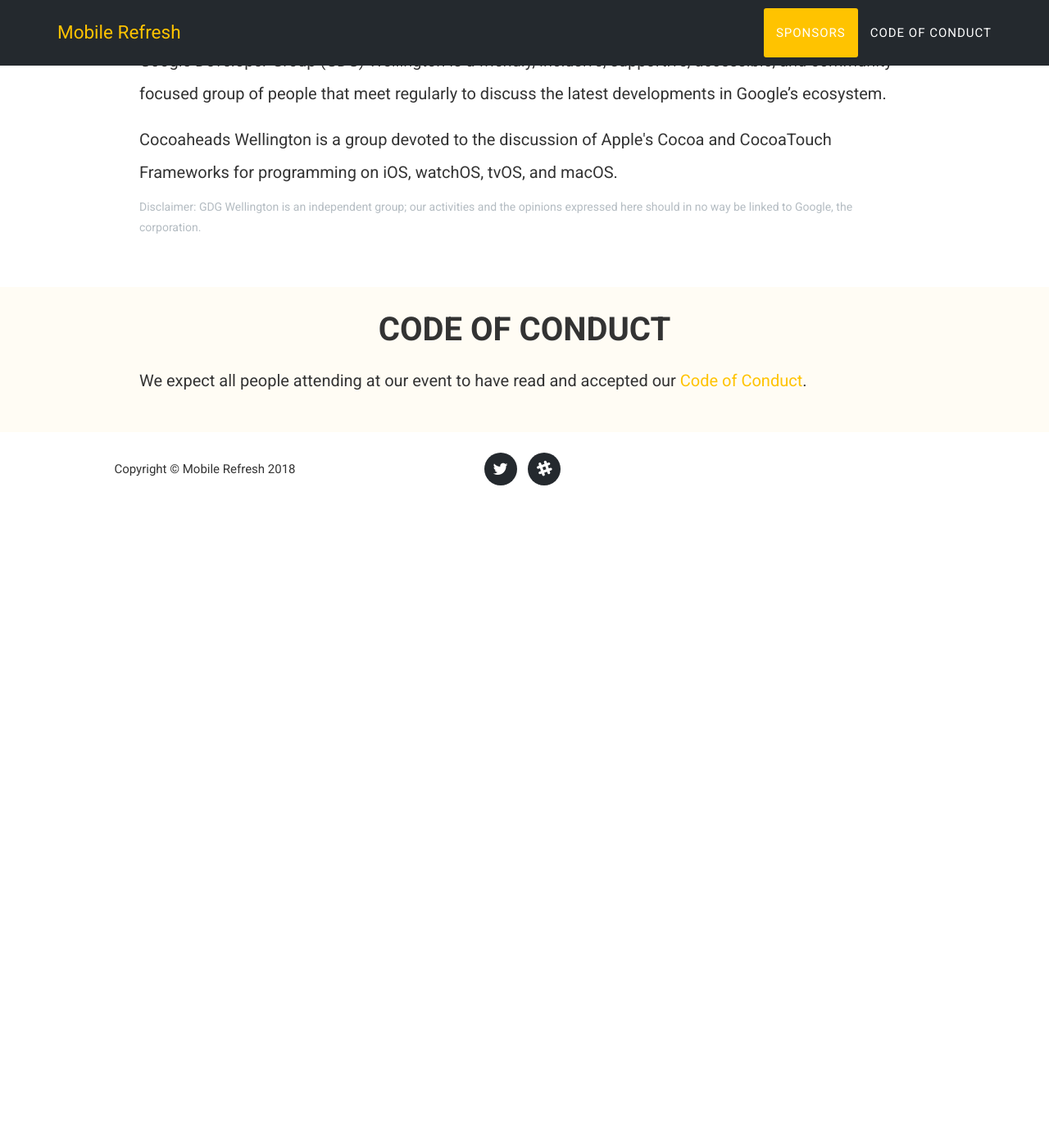
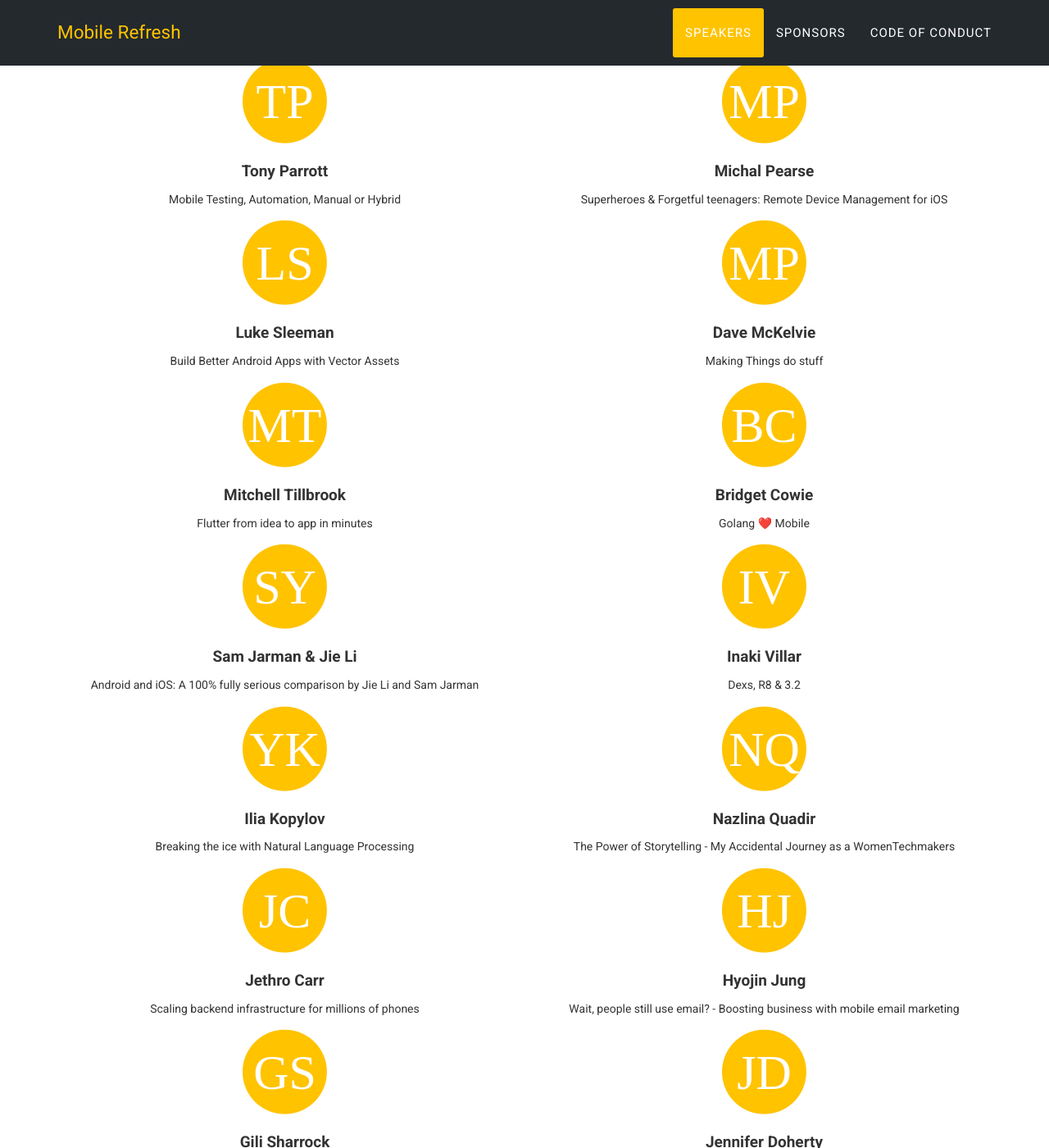
Before and after one commit to MostafaGazar/MostafaGazar.github.io, a Jekyll site: the page built from index.html, in a window 1280 px wide and 1400 px high, scrolled down 2065 px. Shown: the whole window at 82% size. Built offline with Jekyll 4.4.1, drawn with Linux system fonts in a browser that asks for light colours; some web fonts are replaced; before the commit the page ends 2682 px from its top, so only the background shows below that; some of the changed text lies outside the part shown.

Commit message:
Add speakers to website

```diff
--- a/_includes/header.html
+++ b/_includes/header.html
@@ -24,9 +24,9 @@
                     <!--<li>-->
                         <!--<a class="page-scroll" href="#sessions">Sessions</a>-->
                     <!--</li>-->
-                    <!--<li>-->
-                        <!--<a class="page-scroll" href="#speakers">Speakers</a>-->
-                    <!--</li>-->
+                    <li>
+                        <a class="page-scroll" href="#speakers">Speakers</a>
+                    </li>
                     <li>
                         <a class="page-scroll" href="#sponsors">Sponsors</a>
                     </li>
--- a/_includes/speakers.html
+++ b/_includes/speakers.html
@@ -4,157 +4,241 @@
     <div class="row">
       <div class="col-lg-12 text-center">
         <h2 class="section-heading">Speakers</h2>
-        <h3 class="section-subheading text-muted zero-vertical-margin">To be announced</h3>
+        <h3 class="section-subheading text-muted zero-vertical-margin">We are thrilled to welcome a diverse lineup to speakers this year. We will gradually add more speakers to our website so please come back soon</h3>
         <!--<h3 class="section-subheading">We are truly privileged to present you with a fantastic selection of speakers.-->
           <!--There will be more announcements closer to the date...</h3>-->
       </div>
     </div>
 
-    <!--<div class="row text-center">-->
-       <!--<div class="col-xs-6">-->
-        <!--&lt;!&ndash;<a href="#" target="_blank">&ndash;&gt;-->
-              <!--<span class="fa-stack fa-4x">-->
-                <!--<i class="fa fa-circle fa-stack-2x text-primary"></i>-->
-                <!--<i class="fa fa-stack-1x fa-inverse">JW</i>-->
-              <!--</span>-->
-        <!--&lt;!&ndash;</a>&ndash;&gt;-->
-        <!--<h4 class="service-heading">Julie Watson</h4>-->
-        <!--<p class="text-muted">Trade Me</p>-->
-        <!--<p class="large-text-one-line">How mobile phones have changed New Zealanders' lives and why it matters</p>-->
-      <!--</div>-->
-      <!--<div class="col-xs-6">-->
-        <!--&lt;!&ndash;<a href="#" target="_blank">&ndash;&gt;-->
-              <!--<span class="fa-stack fa-4x">-->
-                <!--<i class="fa fa-circle fa-stack-2x text-primary"></i>-->
-                <!--<i class="fa fa-stack-1x fa-inverse">CB</i>-->
-              <!--</span>-->
-        <!--&lt;!&ndash;</a>&ndash;&gt;-->
-        <!--<h4 class="service-heading">Craig Box</h4>-->
-        <!--<p class="text-muted">Google</p>-->
-        <!--<p class="large-text-one-line">Containers, Kubernetes and Google Cloud</p>-->
-      <!--</div>-->
-      <!--<div class="col-xs-6">-->
-        <!--&lt;!&ndash;<a href="#" target="_blank">&ndash;&gt;-->
-              <!--<span class="fa-stack fa-4x">-->
-                <!--<i class="fa fa-circle fa-stack-2x text-primary"></i>-->
-                <!--<i class="fa fa-stack-1x fa-inverse">RR</i>-->
-              <!--</span>-->
-        <!--&lt;!&ndash;</a>&ndash;&gt;-->
-        <!--<h4 class="service-heading">Rachel Radford</h4>-->
-        <!--<p class="text-muted">Trade Me</p>-->
-        <!--<p class="large-text-one-line">Design Systems</p>-->
-      <!--</div>-->
-      <!--<div class="col-xs-6">-->
-        <!--&lt;!&ndash;<a href="#" target="_blank">&ndash;&gt;-->
-              <!--<span class="fa-stack fa-4x">-->
-                <!--<i class="fa fa-circle fa-stack-2x text-primary"></i>-->
-                <!--<i class="fa fa-stack-1x fa-inverse">SJ</i>-->
-              <!--</span>-->
-        <!--&lt;!&ndash;</a>&ndash;&gt;-->
-        <!--<h4 class="service-heading">Sam Jarman</h4>-->
-        <!--<p class="text-muted">Carnival</p>-->
-        <!--<p class="large-text-one-line">What's New in Push Notifications?</p>-->
-      <!--</div>     -->
-      <!--<div class="col-xs-6">-->
-        <!--&lt;!&ndash;<a href="#" target="_blank">&ndash;&gt;-->
-              <!--<span class="fa-stack fa-4x">-->
-                <!--<i class="fa fa-circle fa-stack-2x text-primary"></i>-->
-                <!--<i class="fa fa-stack-1x fa-inverse">MA</i>-->
-              <!--</span>-->
-        <!--&lt;!&ndash;</a>&ndash;&gt;-->
-        <!--<h4 class="service-heading">Mete Atamel</h4>-->
-        <!--<p class="text-muted">Google</p>-->
-        <!--<p class="large-text-one-line">Intro to gRPC: An open source RPC framework</p>-->
-      <!--</div>-->
-      <!--<div class="col-xs-6">-->
-        <!--<a href="#" target="_blank">-->
-              <!--<span class="fa-stack fa-4x">-->
-                <!--<i class="fa fa-circle fa-stack-2x text-primary"></i>-->
-                <!--<i class="fa fa-stack-1x fa-inverse">JM</i>-->
-              <!--</span>-->
-        <!--</a>-->
-        <!--<h4 class="service-heading">Justin Mclean</h4>-->
-        <!--<p class="text-muted">IoT Sydney</p>-->
-        <!--<p class="large-text-one-line">How to Become an IoT Developer (and Have Fun!)</p>-->
-      <!--</div>-->
-      <!--<div class="col-xs-6">-->
-        <!--&lt;!&ndash;<a href="#" target="_blank">&ndash;&gt;-->
-              <!--<span class="fa-stack fa-4x">-->
-                <!--<i class="fa fa-circle fa-stack-2x text-primary"></i>-->
-                <!--<i class="fa fa-stack-1x fa-inverse">RL</i>-->
-              <!--</span>-->
-        <!--&lt;!&ndash;</a>&ndash;&gt;-->
-        <!--<h4 class="service-heading">Rowan Livingstone</h4>-->
-        <!--<p class="text-muted">Trade Me</p>-->
-        <!--<p class="large-text-one-line">Drag and Drop in iOS 11</p>-->
-      <!--</div>-->
-      <!--<div class="col-xs-6">-->
-        <!--&lt;!&ndash;<a href="#" target="_blank">&ndash;&gt;-->
-              <!--<span class="fa-stack fa-4x">-->
-                <!--<i class="fa fa-circle fa-stack-2x text-primary"></i>-->
-                <!--<i class="fa fa-stack-1x fa-inverse">DM</i>-->
-              <!--</span>-->
-        <!--&lt;!&ndash;</a>&ndash;&gt;-->
-        <!--<h4 class="service-heading">Dave McKelvie</h4>-->
-        <!--<p class="text-muted">ikeGPS</p>-->
-        <!--<p class="large-text-one-line">What is Android Things and why should you care</p>-->
-      <!--</div>-->
-      <!--<div class="col-xs-6">-->
-        <!--&lt;!&ndash;<a href="#" target="_blank">&ndash;&gt;-->
-              <!--<span class="fa-stack fa-4x">-->
-                <!--<i class="fa fa-circle fa-stack-2x text-primary"></i>-->
-                <!--<i class="fa fa-stack-1x fa-inverse">TB</i>-->
-              <!--</span>-->
-        <!--&lt;!&ndash;</a>&ndash;&gt;-->
-        <!--<h4 class="service-heading">Thye Yeow Bok</h4>-->
-        <!--<p class="text-muted">Google</p>-->
-        <!--<p class="large-text-one-line">Best Practices in Building Chatbot using Firebase and API.AI.</p>-->
-      <!--</div>-->
-      <!--<div class="col-xs-6">-->
-        <!--&lt;!&ndash;<a href="#" target="_blank">&ndash;&gt;-->
-              <!--<span class="fa-stack fa-4x">-->
-                <!--<i class="fa fa-circle fa-stack-2x text-primary"></i>-->
-                <!--<i class="fa fa-stack-1x fa-inverse">CD</i>-->
-              <!--</span>-->
-        <!--&lt;!&ndash;</a>&ndash;&gt;-->
-        <!--<h4 class="service-heading">Christie Davis</h4>-->
-        <!--<p class="text-muted">Alphero</p>-->
-        <!--<p class="large-text-one-line">Managing multi-source audio-playback in iOS</p>-->
-      <!--</div>-->
-      <!--<div class="col-xs-6">-->
-        <!--&lt;!&ndash;<a href="#" target="_blank">&ndash;&gt;-->
-              <!--<span class="fa-stack fa-4x">-->
-                <!--<i class="fa fa-circle fa-stack-2x text-primary"></i>-->
-                <!--<i class="fa fa-stack-1x fa-inverse">GP</i>-->
-              <!--</span>-->
-        <!--&lt;!&ndash;</a>&ndash;&gt;-->
-        <!--<h4 class="service-heading">Glenn Parker</h4>-->
-        <!--<p class="text-muted">Xero</p>-->
-        <!--<p class="large-text-one-line">Building shared code across timezones</p>-->
-      <!--</div>-->
-      <!--<div class="col-xs-6">-->
-          <!--&lt;!&ndash;<a href="#" target="_blank">&ndash;&gt;-->
-                <!--<span class="fa-stack fa-4x">-->
-                  <!--<i class="fa fa-circle fa-stack-2x text-primary"></i>-->
-                  <!--<i class="fa fa-stack-1x fa-inverse">FH</i>-->
-                <!--</span>-->
-          <!--&lt;!&ndash;</a>&ndash;&gt;-->
-          <!--<h4 class="service-heading">Felipe Hoffa</h4>-->
-          <!--<p class="text-muted">Google</p>-->
-          <!--<p class="large-text-one-line">What can we learn from 750 billion GitHub events and 42 TB of code</p>-->
-      <!--</div>-->
-      <!--<div class="col-xs-6">-->
-        <!--&lt;!&ndash;<a href="#" target="_blank">&ndash;&gt;-->
-              <!--<span class="fa-stack fa-4x">-->
-                <!--<i class="fa fa-circle fa-stack-2x text-primary"></i>-->
-                <!--<i class="fa fa-stack-1x fa-inverse">YL</i>-->
-              <!--</span>-->
-        <!--&lt;!&ndash;</a>&ndash;&gt;-->
-        <!--<h4 class="service-heading">Yan Li</h4>-->
-        <!--<p class="text-muted">Fiserv Auckland</p>-->
-        <!--<p class="large-text-one-line">s/*/swift (Replacing everything with Swift)</p>-->
-      <!--</div> -->
-    <!--</div>-->
+    <br/><br/><br/>
+
+    <div class="row text-center">
+       <div class="col-xs-6">
+        <!-- <a href="#" target="_blank"> -->
+              <span class="fa-stack fa-4x">
+                <i class="fa fa-circle fa-stack-2x text-primary"></i>
+                <i class="fa fa-stack-1x fa-inverse">ZD</i>
+              </span>
+        <!-- </a> -->
+        <h4 class="service-heading">Zarah Dominguez</h4>
+        <p class="text-muted"></p>
+        <p class="large-text-one-line">Keynote</p>
+      </div>
+      <div class="col-xs-6">
+        <!-- <a href="#" target="_blank"> -->
+              <span class="fa-stack fa-4x">
+                <i class="fa fa-circle fa-stack-2x text-primary"></i>
+                <i class="fa fa-stack-1x fa-inverse">CV</i>
+              </span>
+        <!-- </a> -->
+        <h4 class="service-heading">Christie Davie &amp; Valerie Chan</h4>
+        <p class="text-muted"></p>
+        <p class="large-text-one-line">iRow: Practical Machine Learning in iOS</p>
+      </div>
+    </div>
+
+    <div class="row text-center">
+      <div class="col-xs-6">
+       <!-- <a href="#" target="_blank"> -->
+             <span class="fa-stack fa-4x">
+               <i class="fa fa-circle fa-stack-2x text-primary"></i>
+               <i class="fa fa-stack-1x fa-inverse">TP</i>
+             </span>
+       <!-- </a> -->
+       <h4 class="service-heading">Tony Parrott</h4>
+       <p class="text-muted"></p>
+       <p class="large-text-one-line">Mobile Testing, Automation, Manual or Hybrid</p>
+     </div>
+     <div class="col-xs-6">
+       <!-- <a href="#" target="_blank"> -->
+             <span class="fa-stack fa-4x">
+               <i class="fa fa-circle fa-stack-2x text-primary"></i>
+               <i class="fa fa-stack-1x fa-inverse">MP</i>
+             </span>
+       <!-- </a> -->
+       <h4 class="service-heading">Michal Pearse</h4>
+       <p class="text-muted"></p>
+       <p class="large-text-one-line">Superheroes &amp; Forgetful teenagers: Remote Device Management for iOS</p>
+     </div>
+    </div>
+
+    <div class="row text-center">
+      <div class="col-xs-6">
+       <!-- <a href="#" target="_blank"> -->
+             <span class="fa-stack fa-4x">
+               <i class="fa fa-circle fa-stack-2x text-primary"></i>
+               <i class="fa fa-stack-1x fa-inverse">LS</i>
+             </span>
+       <!-- </a> -->
+       <h4 class="service-heading">Luke Sleeman</h4>
+       <p class="text-muted"></p>
+       <p class="large-text-one-line">Build Better Android Apps with Vector Assets</p>
+     </div>
+     <div class="col-xs-6">
+       <!-- <a href="#" target="_blank"> -->
+             <span class="fa-stack fa-4x">
+               <i class="fa fa-circle fa-stack-2x text-primary"></i>
+               <i class="fa fa-stack-1x fa-inverse">MP</i>
+             </span>
+       <!-- </a> -->
+       <h4 class="service-heading">Dave McKelvie</h4>
+       <p class="text-muted"></p>
+       <p class="large-text-one-line">Making Things do stuff</p>
+     </div>
+    </div>
+
+
+    <div class="row text-center">
+      <div class="col-xs-6">
+       <!-- <a href="#" target="_blank"> -->
+             <span class="fa-stack fa-4x">
+               <i class="fa fa-circle fa-stack-2x text-primary"></i>
+               <i class="fa fa-stack-1x fa-inverse">MT</i>
+             </span>
+       <!-- </a> -->
+       <h4 class="service-heading">Mitchell Tillbrook</h4>
+       <p class="text-muted"></p>
+       <p class="large-text-one-line">Flutter from idea to app in minutes</p>
+     </div>
+     <div class="col-xs-6">
+       <!-- <a href="#" target="_blank"> -->
+             <span class="fa-stack fa-4x">
+               <i class="fa fa-circle fa-stack-2x text-primary"></i>
+               <i class="fa fa-stack-1x fa-inverse">BC</i>
+             </span>
+       <!-- </a> -->
+       <h4 class="service-heading">Bridget Cowie</h4>
+       <p class="text-muted"></p>
+       <p class="large-text-one-line">Golang ❤️ Mobile</p>
+     </div>
+    </div>
+
+    <div class="row text-center">
+      <div class="col-xs-6">
+       <!-- <a href="#" target="_blank"> -->
+             <span class="fa-stack fa-4x">
+               <i class="fa fa-circle fa-stack-2x text-primary"></i>
+               <i class="fa fa-stack-1x fa-inverse">SY</i>
+             </span>
+       <!-- </a> -->
+       <h4 class="service-heading">Sam Jarman &amp; Jie Li</h4>
+       <p class="text-muted"></p>
+       <p class="large-text-one-line">Android and iOS: A 100% fully serious comparison by Jie Li and Sam Jarman</p>
+     </div>
+     <div class="col-xs-6">
+       <!-- <a href="#" target="_blank"> -->
+             <span class="fa-stack fa-4x">
+               <i class="fa fa-circle fa-stack-2x text-primary"></i>
+               <i class="fa fa-stack-1x fa-inverse">IV</i>
+             </span>
+       <!-- </a> -->
+       <h4 class="service-heading">Inaki Villar</h4>
+       <p class="text-muted"></p>
+       <p class="large-text-one-line">Dexs, R8 &amp; 3.2</p>
+     </div>
+    </div>
+
+    <div class="row text-center">
+      <div class="col-xs-6">
+       <!-- <a href="#" target="_blank"> -->
+             <span class="fa-stack fa-4x">
+               <i class="fa fa-circle fa-stack-2x text-primary"></i>
+               <i class="fa fa-stack-1x fa-inverse">YK</i>
+             </span>
+       <!-- </a> -->
+       <h4 class="service-heading">Ilia Kopylov</h4>
+       <p class="text-muted"></p>
+       <p class="large-text-one-line">Breaking the ice with Natural Language Processing</p>
+     </div>
+     <div class="col-xs-6">
+       <!-- <a href="#" target="_blank"> -->
+             <span class="fa-stack fa-4x">
+               <i class="fa fa-circle fa-stack-2x text-primary"></i>
+               <i class="fa fa-stack-1x fa-inverse">NQ</i>
+             </span>
+       <!-- </a> -->
+       <h4 class="service-heading">Nazlina Quadir</h4>
+       <p class="text-muted"></p>
+       <p class="large-text-one-line">The Power of Storytelling - My Accidental Journey as a WomenTechmakers</p>
+     </div>
+    </div>
+
+    <div class="row text-center">
+      <div class="col-xs-6">
+       <!-- <a href="#" target="_blank"> -->
+             <span class="fa-stack fa-4x">
+               <i class="fa fa-circle fa-stack-2x text-primary"></i>
+               <i class="fa fa-stack-1x fa-inverse">JC</i>
+             </span>
+       <!-- </a> -->
+       <h4 class="service-heading">Jethro Carr</h4>
+       <p class="text-muted"></p>
+       <p class="large-text-one-line">Scaling backend infrastructure for millions of phones</p>
+     </div>
+     <div class="col-xs-6">
+       <!-- <a href="#" target="_blank"> -->
+             <span class="fa-stack fa-4x">
+               <i class="fa fa-circle fa-stack-2x text-primary"></i>
+               <i class="fa fa-stack-1x fa-inverse">HJ</i>
+             </span>
+       <!-- </a> -->
+       <h4 class="service-heading">Hyojin Jung</h4>
+       <p class="text-muted"></p>
+       <p class="large-text-one-line">Wait, people still use email? - Boosting business with mobile email marketing</p>
+     </div>
+    </div>
+
+
+    <div class="row text-center">
+      <div class="col-xs-6">
+       <!-- <a href="#" target="_blank"> -->
+             <span class="fa-stack fa-4x">
+               <i class="fa fa-circle fa-stack-2x text-primary"></i>
+               <i class="fa fa-stack-1x fa-inverse">GS</i>
+             </span>
+       <!-- </a> -->
+       <h4 class="service-heading">Gili Sharrock</h4>
+       <p class="text-muted"></p>
+       <p class="large-text-one-line">Custom vs native fonts in apps</p>
+     </div>
+     <div class="col-xs-6">
+       <!-- <a href="#" target="_blank"> -->
+             <span class="fa-stack fa-4x">
+               <i class="fa fa-circle fa-stack-2x text-primary"></i>
+               <i class="fa fa-stack-1x fa-inverse">JD</i>
+             </span>
+       <!-- </a> -->
+       <h4 class="service-heading">Jennifer Doherty</h4>
+       <p class="text-muted"></p>
+       <p class="large-text-one-line">But doesn’t everyone with a smartphone speak English?</p>
+     </div>
+    </div>
+
+
+    <div class="row text-center">
+      <div class="col-xs-6">
+       <!-- <a href="#" target="_blank"> -->
+             <span class="fa-stack fa-4x">
+               <i class="fa fa-circle fa-stack-2x text-primary"></i>
+               <i class="fa fa-stack-1x fa-inverse">EML</i>
+             </span>
+       <!-- </a> -->
+       <h4 class="service-heading">Enrique Manas Lopez</h4>
+       <p class="text-muted"></p>
+       <p class="large-text-one-line">TensorFlow for Mobile Developers</p>
+     </div>
+     <div class="col-xs-6">
+       <!-- <a href="#" target="_blank"> -->
+             <span class="fa-stack fa-4x">
+               <i class="fa fa-circle fa-stack-2x text-primary"></i>
+               <i class="fa fa-stack-1x fa-inverse">BM</i>
+             </span>
+       <!-- </a> -->
+       <h4 class="service-heading">Bret McGowen</h4>
+       <p class="text-muted"></p>
+       <p class="large-text-one-line">Google's serverless tools for app backends, machine learning, big data</p>
+     </div>
+    </div>
 
     <br/><br/><br/>
 
@@ -165,9 +249,9 @@
             <i class="fa fa-circle fa-stack-2x text-primary"></i>
             <i class="fa fa-stack-1x fa-inverse">KH</i>
           </span>
-        </a>
+        <!--/a-->
         <h4 class="service-heading">Kate Henderson</h4>
-        <p class="text-muted">Mobile Developer - PaperKite</p>
+        <p class="text-muted"></p>
         <p class="large-text-one-line">Moderator</p>
       </div>
       <div class="col-xs-6">
@@ -178,7 +262,7 @@
           </span>
         <!--</a>-->
         <h4 class="service-heading">Nick Parfene</h4>
-        <p class="text-muted">Head of Mobile - Trade Me</p>
+        <p class="text-muted"></p>
         <p class="large-text-one-line">Moderator</p>
       </div>
     </div>
--- a/_layouts/default.html
+++ b/_layouts/default.html
@@ -7,6 +7,7 @@
 
     {% include header.html %}
     {% include home.html %}
+    {% include speakers.html %}
     {% include sponsors.html %}
     {% include about.html %}
     {% include code_of_conduct.html %}
```
Also changed, not shown: 1 other file.
